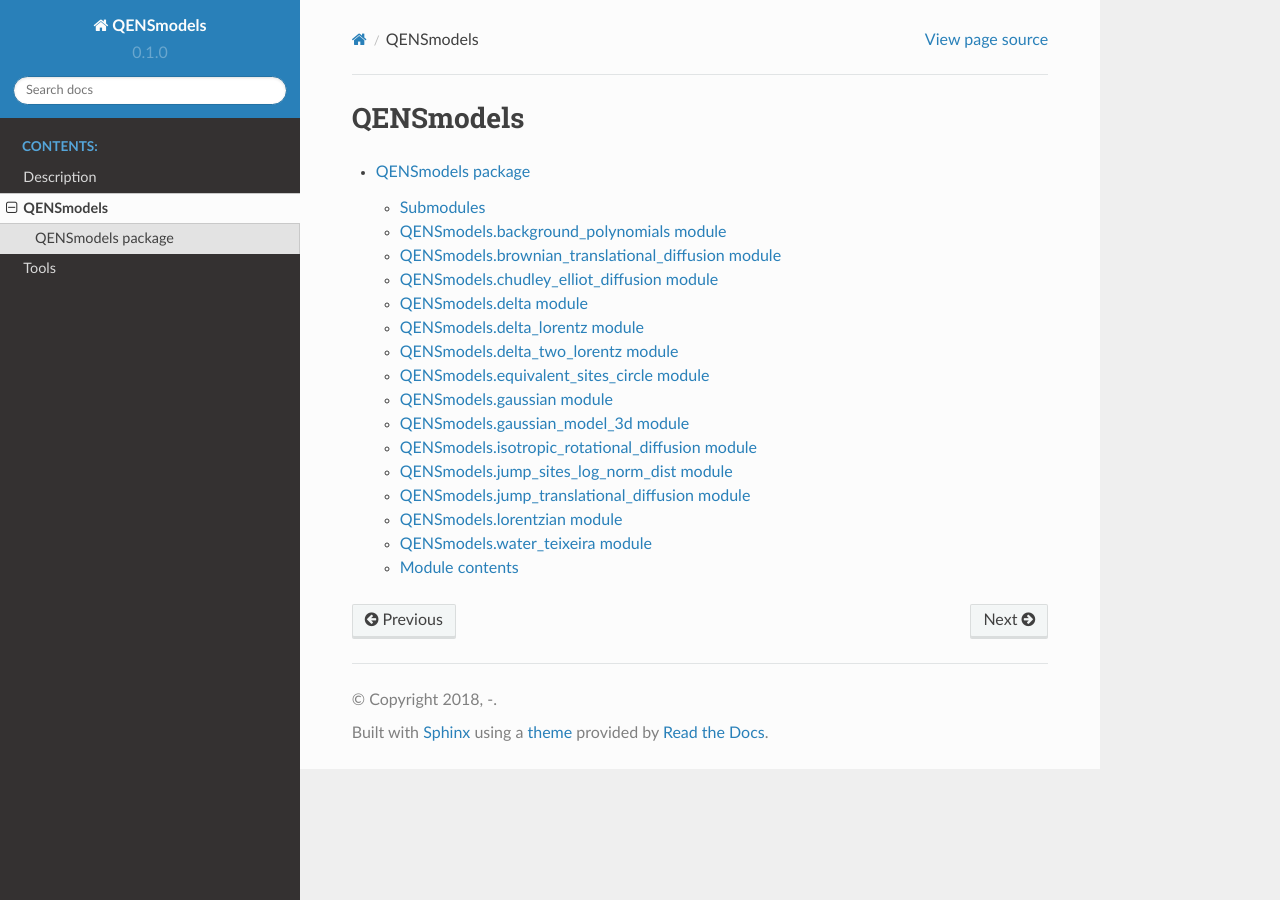
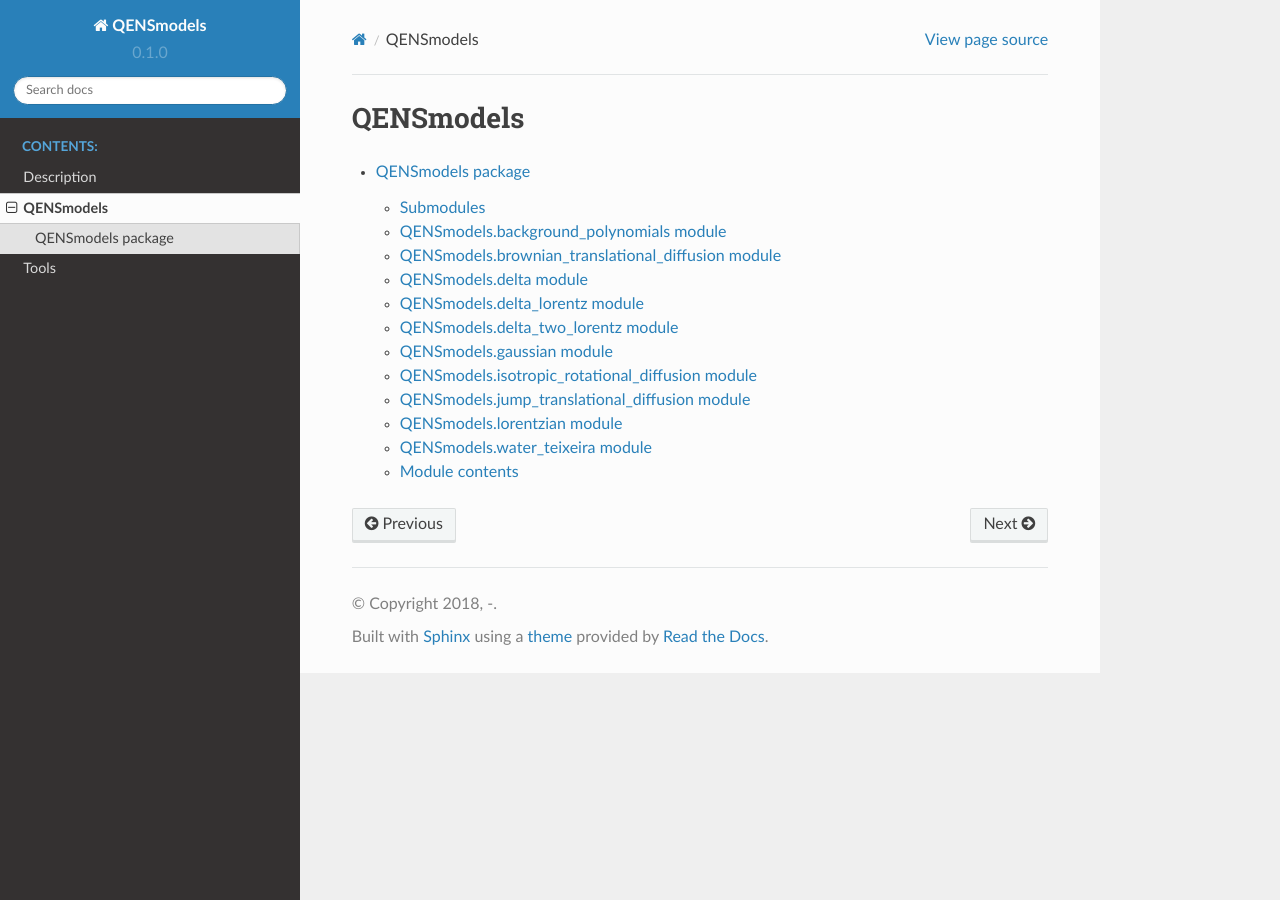
Before and after one commit to QENSlibrary/QENSmodels, a Sphinx documentation site: the page built from docs/modules.rst, in a window 1280 px wide. Built offline with Sphinx 7.4.7 and the Read the Docs theme 2.0.0, drawn with Linux system fonts in a browser that asks for light colours.

Commit message:
Changed QENSmodels.rst

```diff
--- a/docs/QENSmodels.rst
+++ b/docs/QENSmodels.rst
@@ -16,14 +16,6 @@ QENSmodels.brownian\_translational\_diffusion module
 ----------------------------------------------------
 
 .. automodule:: QENSmodels.brownian_translational_diffusion
-    :members:
-    :undoc-members:
-    :show-inheritance:
-
-QENSmodels.chudley\_elliot\_diffusion module
---------------------------------------------
-
-.. automodule:: QENSmodels.chudley_elliot_diffusion
     :members:
     :undoc-members:
     :show-inheritance:
@@ -52,14 +44,6 @@ QENSmodels.delta\_two\_lorentz module
     :undoc-members:
     :show-inheritance:
 
-QENSmodels.equivalent\_sites\_circle module
--------------------------------------------
-
-.. automodule:: QENSmodels.equivalent_sites_circle
-    :members:
-    :undoc-members:
-    :show-inheritance:
-
 QENSmodels.gaussian module
 --------------------------
 
@@ -68,26 +52,10 @@ QENSmodels.gaussian module
     :undoc-members:
     :show-inheritance:
 
-QENSmodels.gaussian\_model\_3d module
--------------------------------------
-
-.. automodule:: QENSmodels.gaussian_model_3d
-    :members:
-    :undoc-members:
-    :show-inheritance:
-
 QENSmodels.isotropic\_rotational\_diffusion module
 --------------------------------------------------
 
 .. automodule:: QENSmodels.isotropic_rotational_diffusion
-    :members:
-    :undoc-members:
-    :show-inheritance:
-
-QENSmodels.jump\_sites\_log\_norm\_dist module
-----------------------------------------------
-
-.. automodule:: QENSmodels.jump_sites_log_norm_dist
     :members:
     :undoc-members:
     :show-inheritance:
```
